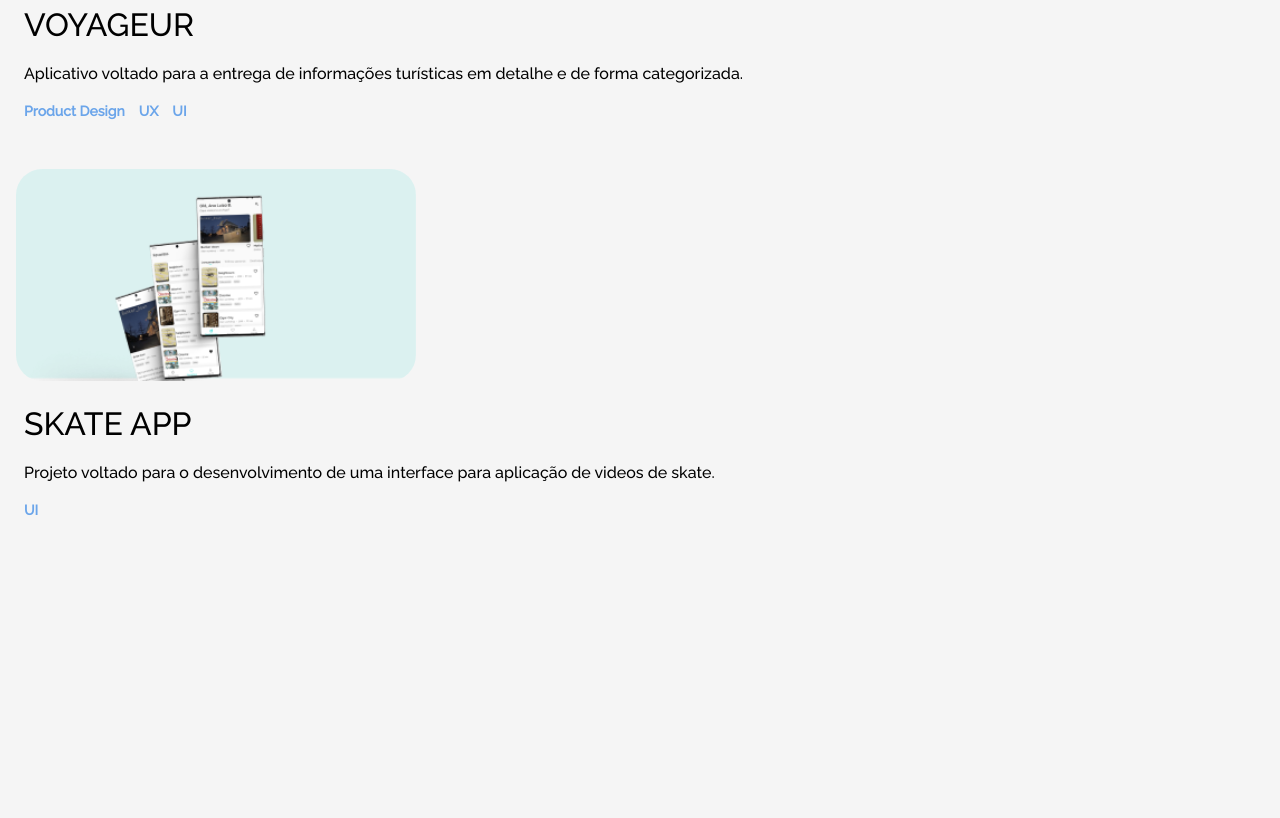
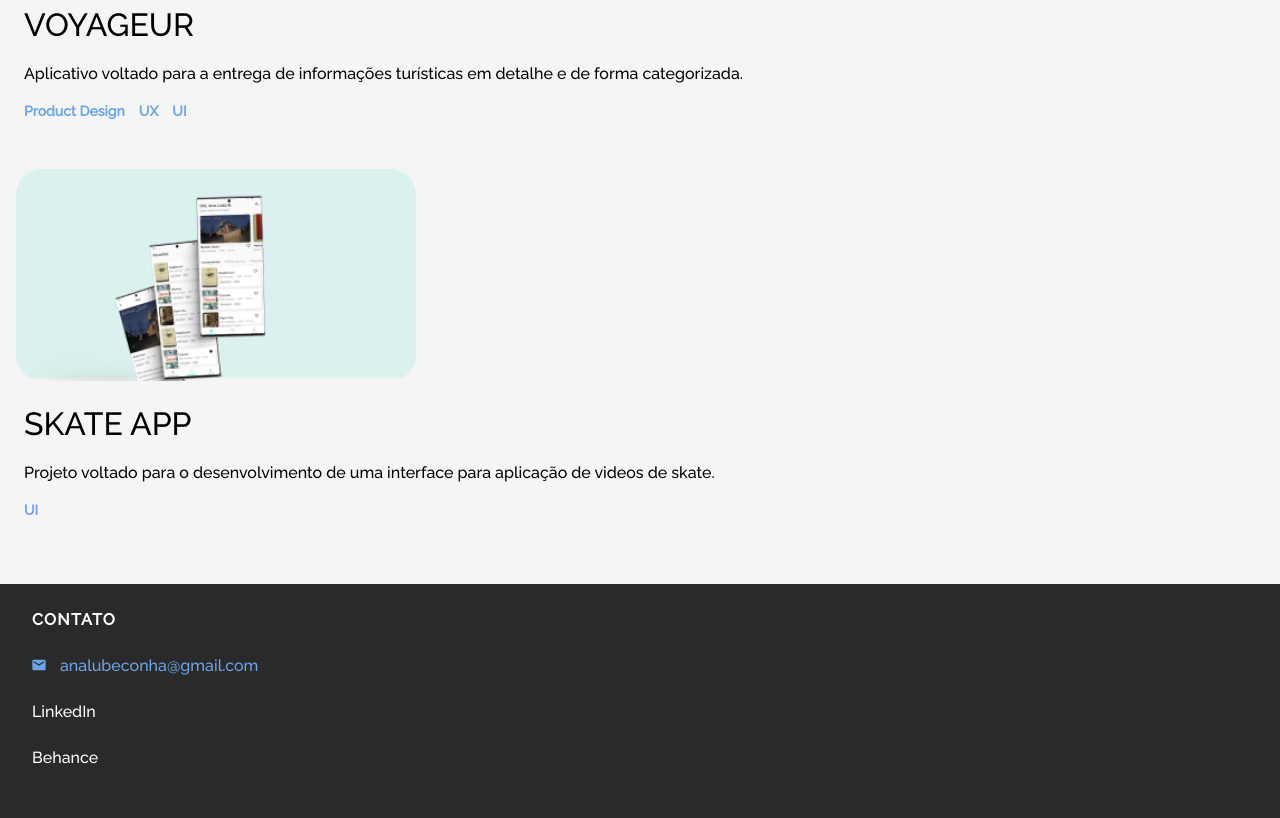
Before and after one commit to luismingati/Portifolio-nalu, a plain HTML site: page index.html in a window 1280 px wide. Shown: the part 729-1547 px from the top of the page. Before the commit the page ends 1313 px from the top, so only its background shows below. Drawn offline with Linux system fonts and the light colour scheme.

Commit message:
footer ok

```diff
--- a/index.html
+++ b/index.html
@@ -5,8 +5,8 @@
 	<meta charset="UTF-8">
 	<meta http-equiv="X-UA-Compatible" content="IE=edge">
 	<meta name="viewport" content="width=device-width, initial-scale=1.0">
+	<link rel="stylesheet" href="reset.css">
 	<link rel="stylesheet" href="style.css">
-	<link rel="stylesheet" href="reset.css">
 	<link rel="preconnect" href="https://fonts.googleapis.com">
 	<link rel="preconnect" href="https://fonts.gstatic.com" crossorigin>
 	<link href="https://fonts.googleapis.com/css2?family=Raleway:wght@500&display=swap" rel="stylesheet">
@@ -15,12 +15,12 @@
 </head>
 
 <body>
-	<section class="header container">
+	<header class="header container">
 		<div>
 			<p>Ana Luiza Beconha</p>
 		</div>
 
-	</section>
+	</header>
 	<section class="about container">
 		<p>Estudante de <span class="bold bottom-line">design</span> com experiência em <span class="bold circle">UI/UX</span> e focada em desenvolver <span class="bold">soluções</span> que cativem o mundo.</p>
 	</section>
@@ -31,6 +31,7 @@
 		</a>
 	</section>
 	<section class="projects">
+		<a href="https://medium.com/@analuizabeconha/projeto-voyageur-3eeb4d52e555">
 			<div class="project">
 				<img src="images/voyageurSVG.svg" alt="imagem do mockup do aplicativo Voyageur" class="project-image">
 				<h3 class="project-title">Voyageur</h3>
@@ -41,6 +42,7 @@
 					<p class="tag">UI</p>
 				</div>
 			</div>
+		</a>
 		<div class="project">
 			<img src="images/bike.png" alt="" class="project-image">
 			<h3 class="project-title">Skate App</h3>
@@ -50,6 +52,21 @@
 			</div>
 		</div>
 	</section>
+	<footer>
+		<h2 class="footer-title">Contato</h2>
+		<a href="mailto:analubeconha@gmail.com">
+			<div class="footer-email">
+				<img src="images/mail.svg" alt="">
+				<p class="footer-text">analubeconha@gmail.com</p>
+			</div>
+		</a>
+		<a href="https://www.linkedin.com/in/ana-luiza-beconha-a4470322a/">
+			<p class="footer-text">LinkedIn</p>
+		</a>
+		<a href="">
+			<p class="footer-text">Behance</p>
+		</a>
+	</footer>
 </body>
 
 </html>
--- a/style.css
+++ b/style.css
@@ -54,6 +54,9 @@ body {
 .projects {
   margin-bottom: 64px;
 }
+.projects a {
+  text-decoration: none;
+}
 .projects .project {
   margin: 0 16px 48px 16px;
 }
@@ -75,13 +78,14 @@ body {
   line-height: 44px;
   text-transform: uppercase;
   margin-left: 8px;
+  color: black;
 }
 .projects .project .project-description {
   font-weight: 500;
   font-size: 16px;
   line-height: 18px;
   margin-left: 8px;
-
+  color: black;
 }
 .projects .project .tags {
   display: flex;
@@ -95,3 +99,39 @@ body {
   color: #6BA5EA;
   font-family: 'Raleway', sans-serif;
 }
+
+footer {
+  padding: 25px 32px;
+  background-color: #2B2A2A;
+}
+footer a {
+  text-decoration: none;
+}
+footer .footer-title {
+  font-family: 'Raleway', sans-serif;
+  font-size: 16px;
+  font-weight: 600;
+  margin: 0 0 24px 0;
+  text-transform: uppercase;
+  line-height: 22px;
+  letter-spacing: 0.08em;
+  color: white;
+}
+footer .footer-email {
+  display: flex;
+  align-items: baseline;
+}
+footer .footer-email img {
+  margin-right: 14px;
+}
+footer .footer-email .footer-text{
+  color: #6BA5EA;
+}
+footer p {
+  font-family: 'Raleway', sans-serif;
+  font-size: 16px;
+  font-weight: 300;
+  margin: 0 0 24px 0;
+  line-height: 22px;
+  color: white;
+}
```
Also changed, not shown: images/mail.svg (added). Lines whose indentation alone changed are shown as unchanged.
